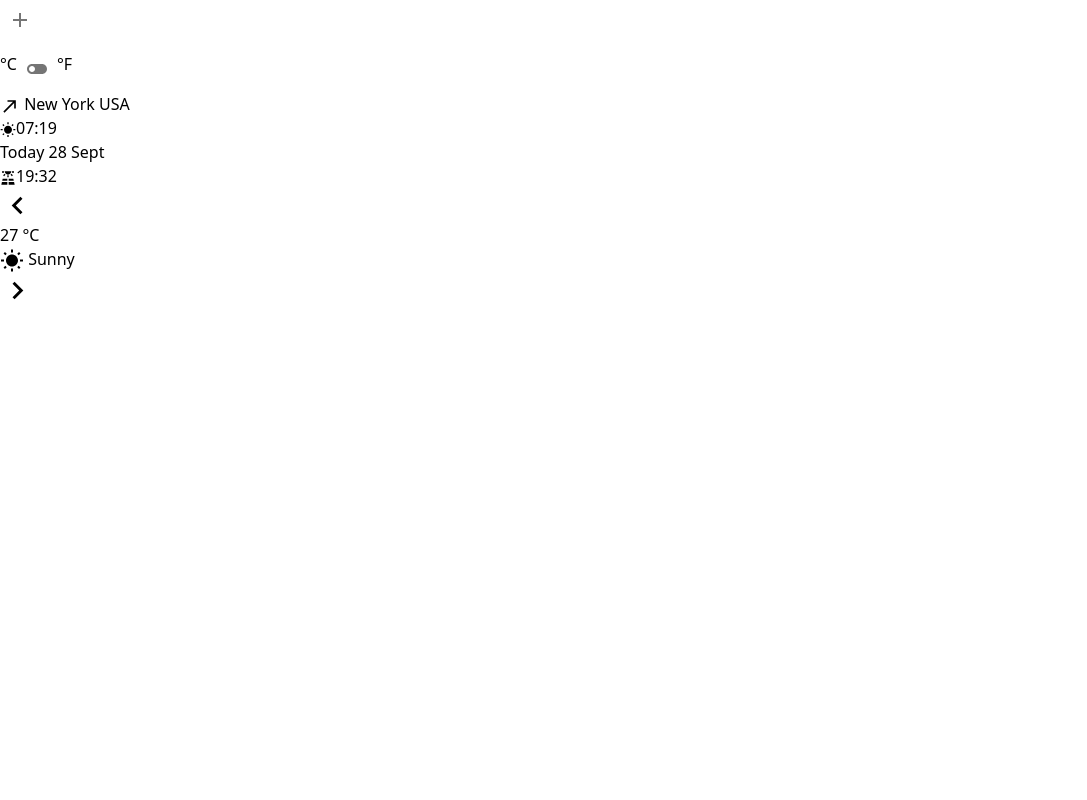
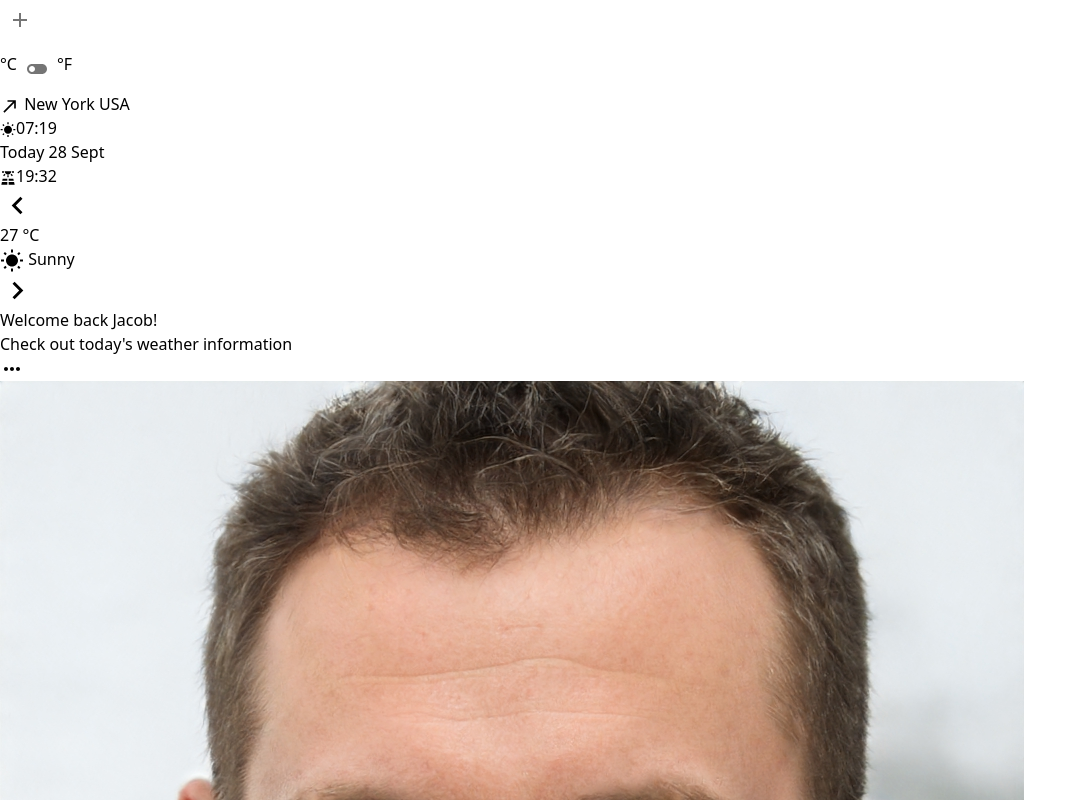
Before and after one commit to Jayanth-Parthsarathy/static-weather, a React (Vite) app: page / in a window 1280 px wide. Shown: the top 800 px of the page, without its empty margins (0-1087 px from the left). Built offline with nearby package versions, Linux system fonts and the light colour scheme.

Commit message:
Add header to content component

```diff
--- a/src/components/Content.tsx
+++ b/src/components/Content.tsx
@@ -1,8 +1,10 @@
+import ContentHeader from "./ContentHeader"
 
 
 const Content = () => {
   return (
-   <div className='h-full bg-yellow-300 w-9/12 justify-self-end'>
+   <div className='h-full w-9/12 justify-self-end bg-blue-100'>
+      <ContentHeader />
     </div>
 )
 }
--- /dev/null
+++ b/src/components/ContentHeader.tsx
@@ -0,0 +1,18 @@
+import MoreHorizIcon from '@mui/icons-material/MoreHoriz';
+const ContentHeader = () => {
+
+  return (
+    <div className='flex justify-between items-center mt-5 mx-9'>
+      <div>
+        <p className='text-lg font-bold'>Welcome back Jacob!</p>
+        <p> Check out today's weather information</p>
+      </div>
+      <div className='flex items-center gap-5'>
+        <MoreHorizIcon />
+        <img src='/avatar.jpeg' alt='avatar' className='w-12 h-12 rounded-lg' />
+      </div>
+    </div>
+  )
+}
+
+export default ContentHeader
```
Also changed, not shown: public/avatar.jpeg (added), 1 other file (tests, documents, lock files or other folders).
